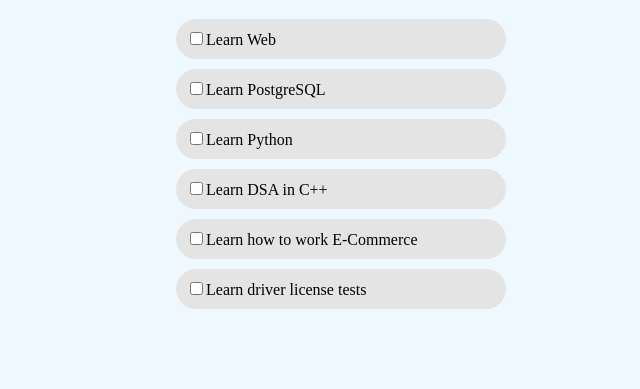
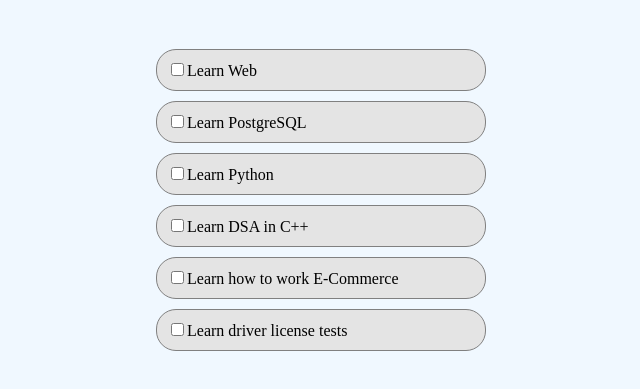
Before and after one commit to ArmanAdamyan/Todo-List, a plain HTML site: page index.html in a window 1280 px wide. Shown: the part 93-482 px from the top of the page, without its empty margins (319-959 px from the left). Drawn offline with Linux system fonts and the light colour scheme.

Commit message:
new styles in css

```diff
--- a/styles.css
+++ b/styles.css
@@ -13,6 +13,7 @@ h1{
 
 ul{
     list-style-type: none;
+    padding: 20px;
 }
 
 li{
@@ -20,4 +21,5 @@ li{
     padding: 10px;
     border-radius: 20px;
     margin: 10px;
+    border: 1px solid gray;
 }
```
